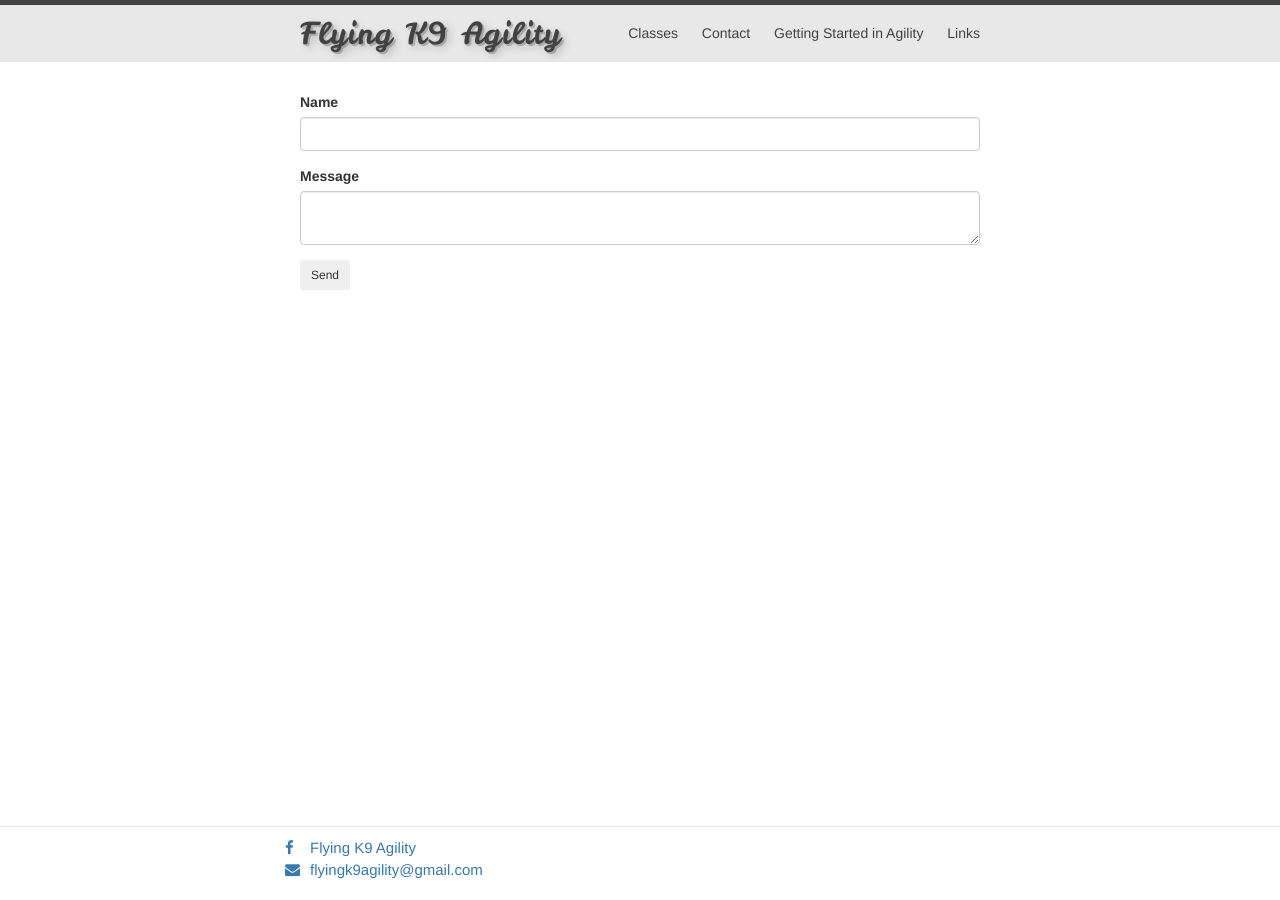
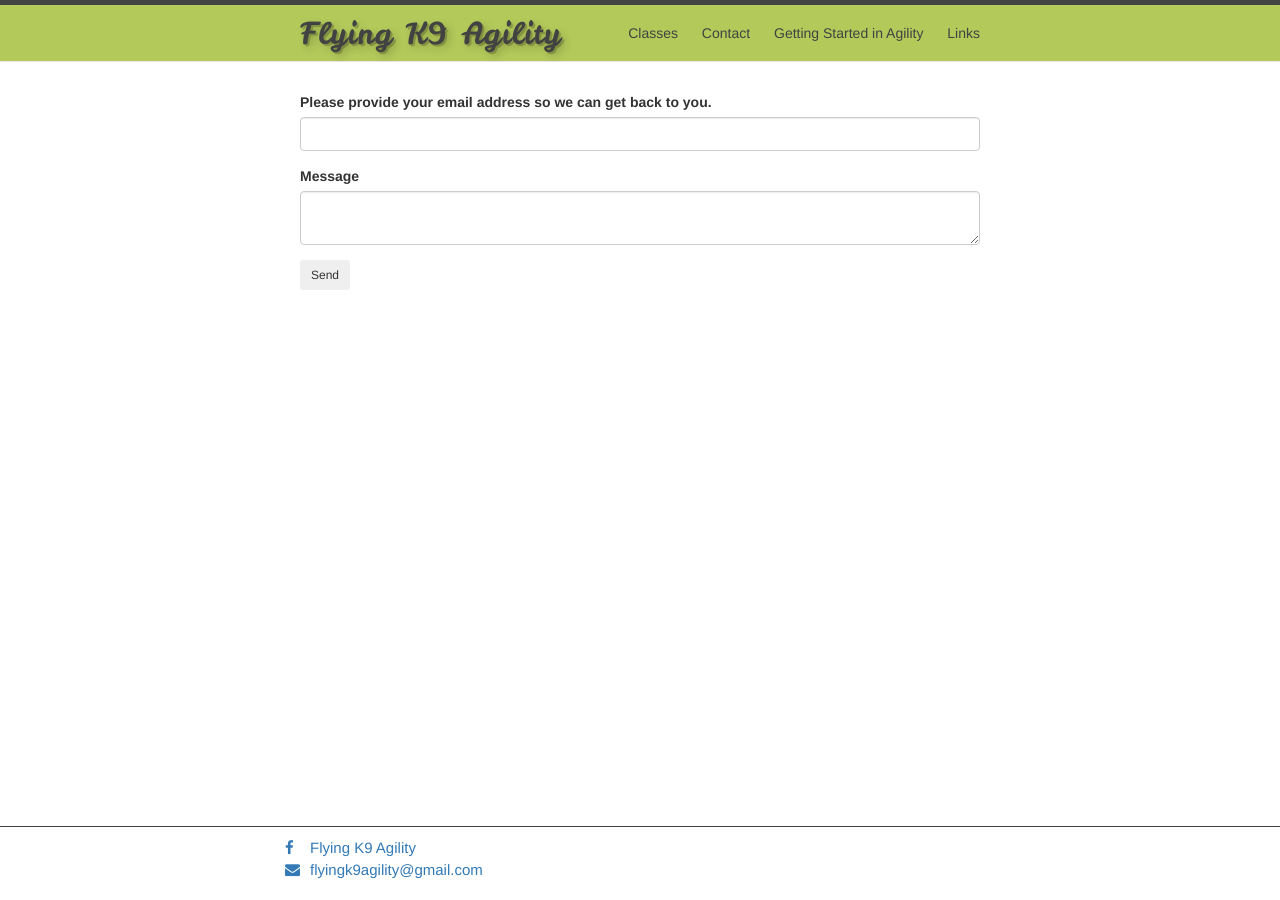
Before and after one commit to laynemcnish/flyingk9agility, a Jekyll site: the page built from contact.md, in a window 1280 px wide. Built offline with Jekyll 4.4.1, drawn with Linux system fonts in a browser that asks for light colours; nearby versions of some CDN libraries.

Commit message:
Update form text. Update header and footer colors

```diff
--- a/_layouts/contact.html
+++ b/_layouts/contact.html
@@ -4,7 +4,7 @@ layout: default
 <div class="container-fluid">
   <form action="http://formspree.io/{{ include site.email }}" class="form form-horizontal">
     <div class="form-group">
-      <label class="form-label">Name</label>
+      <label class="form-label">Please provide your email address so we can get back to you.</label>
       <input type="email" name="_replyto" class="form-control">
     </div>
 
--- a/_sass/_layout.scss
+++ b/_sass/_layout.scss
@@ -5,7 +5,7 @@
     border-top: 5px solid $grey-color-dark;
     border-bottom: 1px solid $grey-color-light;
     min-height: 56px;
-    background: $grey-color-light;
+    background: #B3C95A;
 
     // Positioning context for the mobile navigation icon
     position: relative;
@@ -99,7 +99,7 @@
  * Site footer
  */
 .site-footer {
-    border-top: 1px solid $grey-color-light;
+    border-top: 2px solid $grey-color-dark;
     padding: $spacing-unit 0;
     background: white;
 }
```
